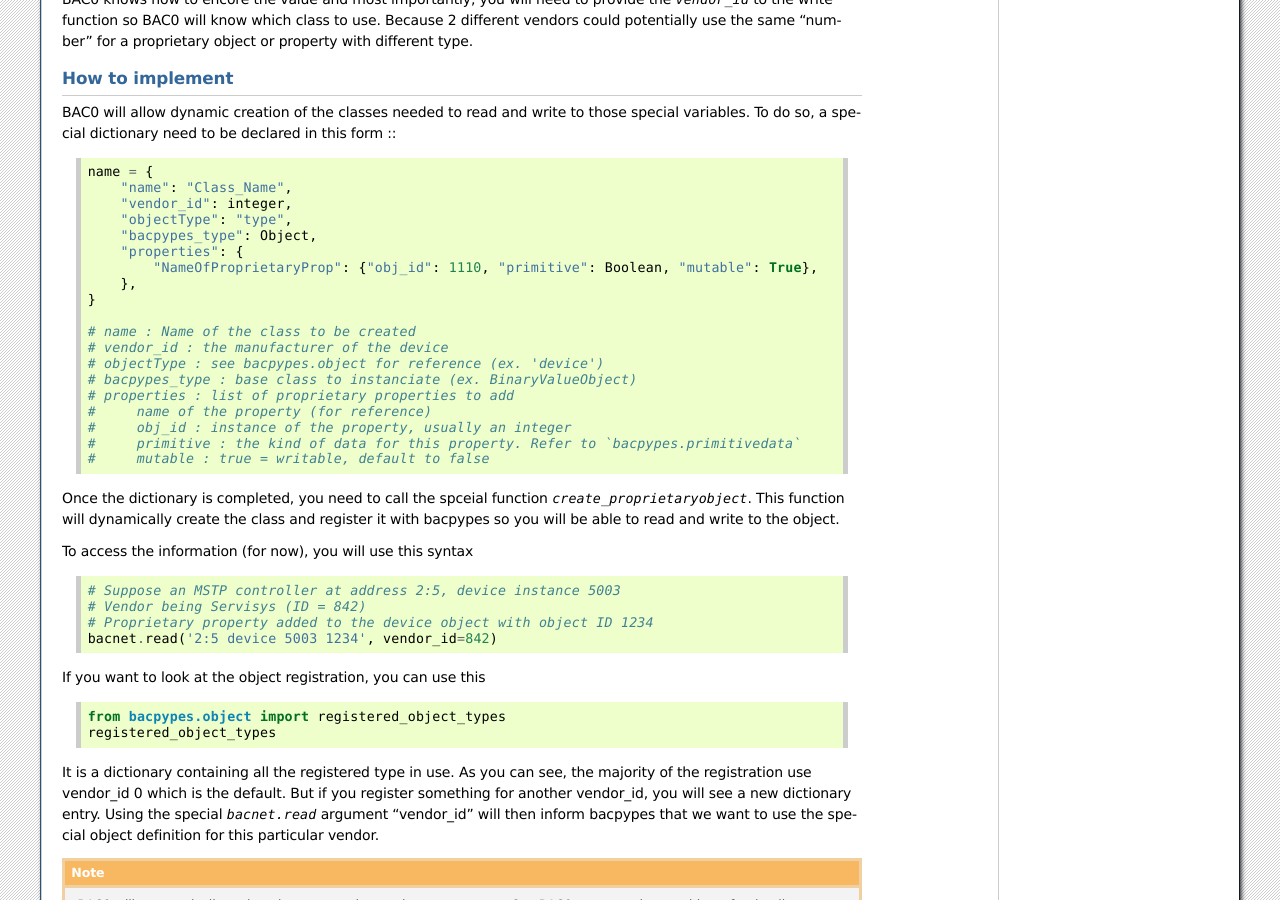
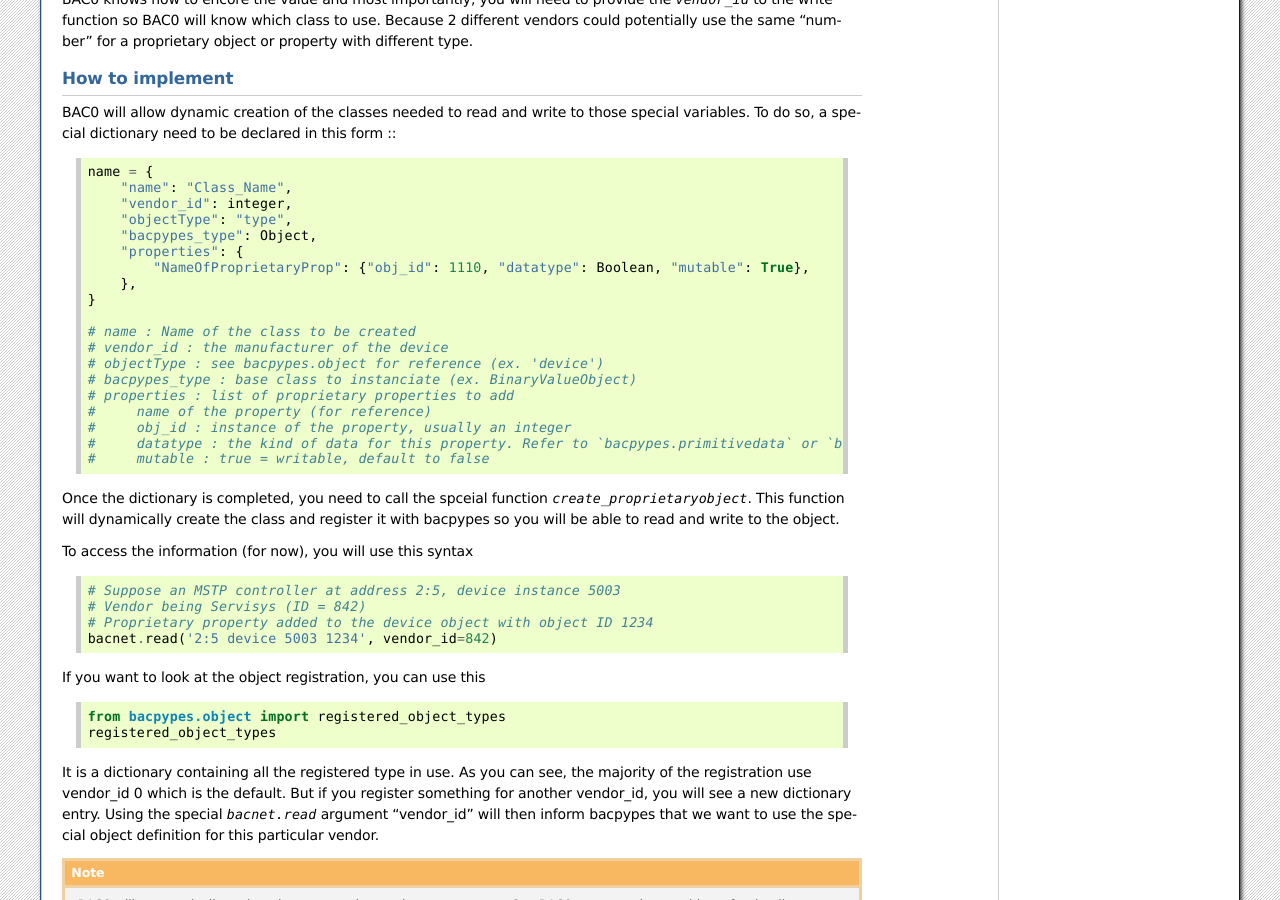
Before and after one commit to ChristianTremblay/BAC0, a Sphinx documentation site: the page built from doc/source/proprietary_objects.rst, in a window 1280 px wide and 900 px high, scrolled down 842 px. Built offline with Sphinx 7.4.7, drawn with Linux system fonts in a browser that asks for light colours; the version number could not be read and is left out; some of the changed text lies outside the part shown.

Commit message:
Adapted documentation to include the new index name for proprietaryobject dictionary

```diff
--- a/doc/source/proprietary_objects.rst
+++ b/doc/source/proprietary_objects.rst
@@ -59,7 +59,7 @@ do so, a special dictionary need to be declared in this form ::
         "objectType": "type",
         "bacpypes_type": Object,
         "properties": {
-            "NameOfProprietaryProp": {"obj_id": 1110, "primitive": Boolean, "mutable": True},
+            "NameOfProprietaryProp": {"obj_id": 1110, "datatype": Boolean, "mutable": True},
         },
     }
 
@@ -70,7 +70,7 @@ do so, a special dictionary need to be declared in this form ::
     # properties : list of proprietary properties to add
     #     name of the property (for reference)
     #     obj_id : instance of the property, usually an integer
-    #     primitive : the kind of data for this property. Refer to `bacpypes.primitivedata`
+    #     datatype : the kind of data for this property. Refer to `bacpypes.primitivedata` or `bacpypes.constructeddata`
     #     mutable : true = writable, default to false
 
 
@@ -147,8 +147,8 @@ them all in the same new class (the example presents 2 new properties).
         "objectType": "device",
         "bacpypes_type": DeviceObject,
         "properties": {
-            "SupervisorOnline": {"obj_id": 3653, "primitive": Boolean, "mutable": True},
-            "Model": {"obj_id": 1320, "primitive": CharacterString, "mutable": False},
+            "SupervisorOnline": {"obj_id": 3653, "datatype": Boolean, "mutable": True},
+            "Model": {"obj_id": 1320, "datatype": CharacterString, "mutable": False},
         },
     }
 
```
